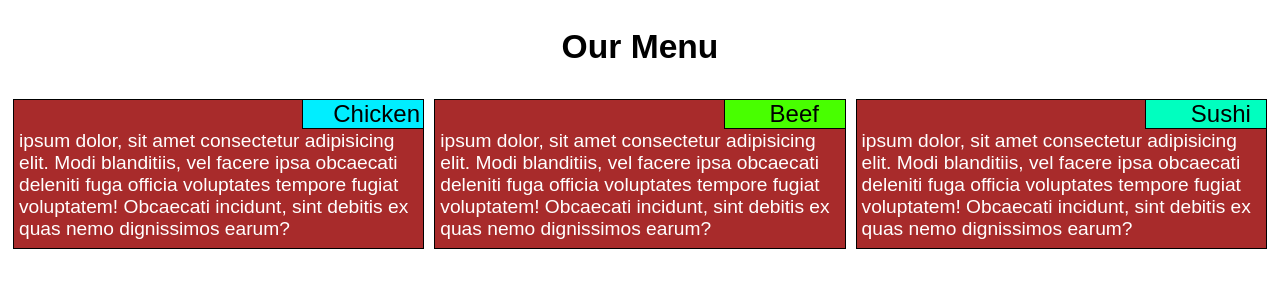
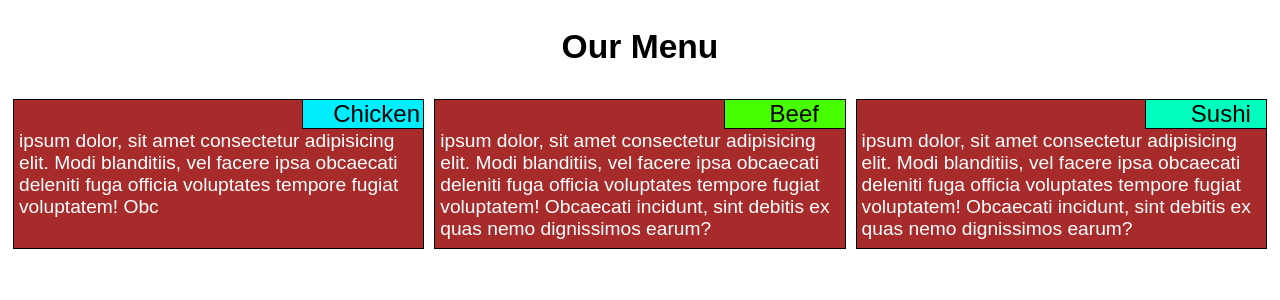
Before and after one commit to adaga007/coursera-assignment, a Jekyll site: the page module2-solution/index.html, which Jekyll copies as it is, in a window 1280 px wide. Shown: the top 300 px of the page. Built offline with Jekyll 4.4.1, drawn with Linux system fonts in a browser that asks for light colours.

Commit message:
New changes made.

```diff
--- a/module2-solution/index.html
+++ b/module2-solution/index.html
@@ -10,7 +10,7 @@
 <body>
     <div class="row">
         <h2 class="heading">Our Menu</h2>
-        <div class="col-lg-4 col-md-6 col-sm-12"><section class="chicken">Chicken</section><p>ipsum dolor, sit amet consectetur adipisicing elit. Modi blanditiis, vel facere ipsa obcaecati deleniti fuga officia voluptates tempore fugiat voluptatem! Obcaecati incidunt, sint debitis ex quas nemo dignissimos earum?</p></div>
+        <div class="col-lg-4 col-md-6 col-sm-12"><section class="chicken">Chicken</section><p>ipsum dolor, sit amet consectetur adipisicing elit. Modi blanditiis, vel facere ipsa obcaecati deleniti fuga officia voluptates tempore fugiat voluptatem! Obc</p></div>
         <div class="col-lg-4 col-md-6 col-sm-12"><section class="beef">Beef</section><p>ipsum dolor, sit amet consectetur adipisicing elit. Modi blanditiis, vel facere ipsa obcaecati deleniti fuga officia voluptates tempore fugiat voluptatem! Obcaecati incidunt, sint debitis ex quas nemo dignissimos earum?</p></div>
         <div class="col-lg-4 col-md-12 col-sm-12"><section class="suya">Sushi</section><p>ipsum dolor, sit amet consectetur adipisicing elit. Modi blanditiis, vel facere ipsa obcaecati deleniti fuga officia voluptates tempore fugiat voluptatem! Obcaecati incidunt, sint debitis ex quas nemo dignissimos earum?</p></div>
     </div>
```
